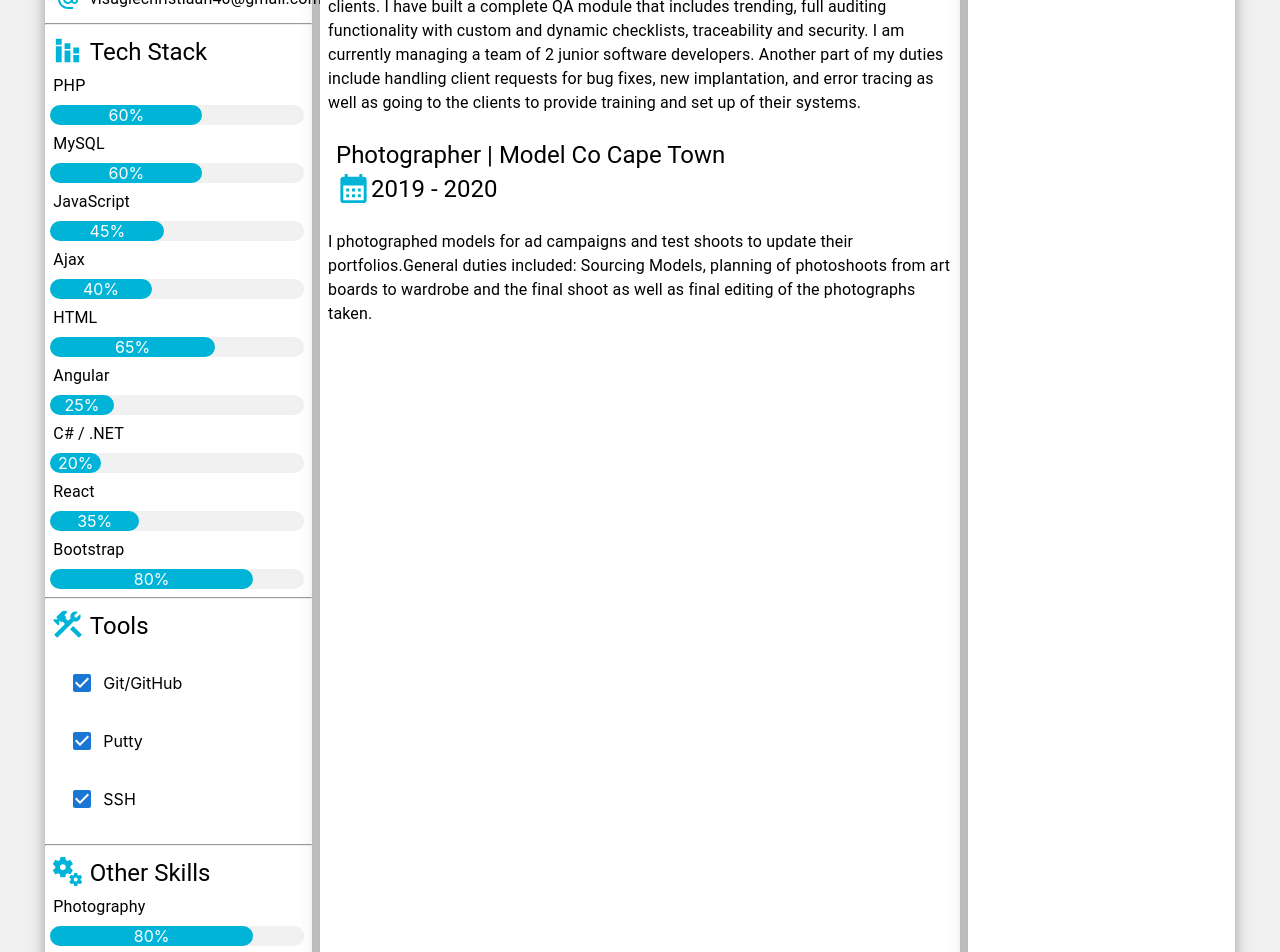
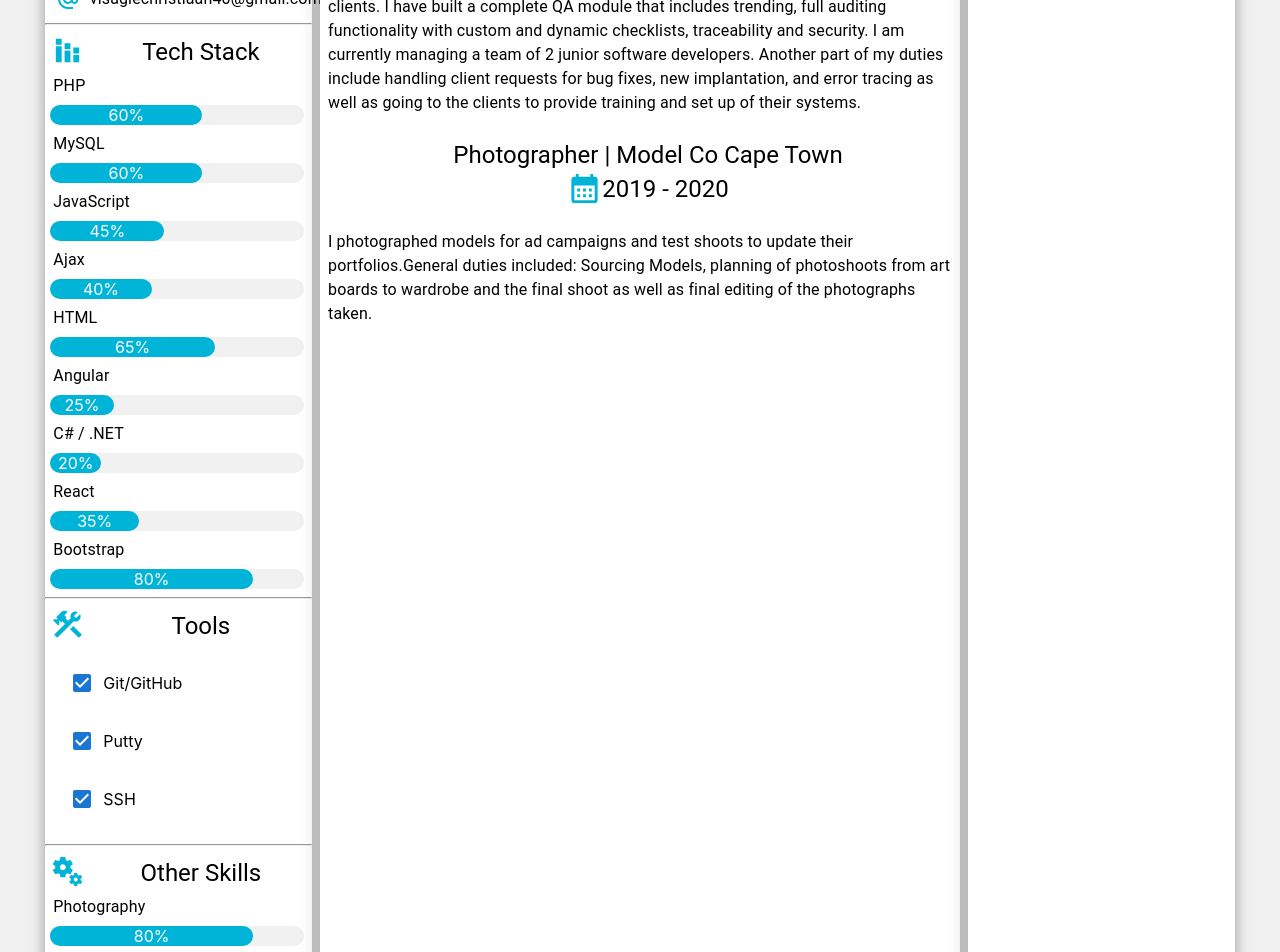
Before and after one commit to theoriginalvisagie/online-cv, a React (Create React App) app in the folder online-cv/: page / in a window 1280 px wide. Shown: the part 340-1292 px from the top of the page. Built offline with nearby package versions, Linux system fonts and the light colour scheme.

Commit message:
styling updates

```diff
--- a/online-cv/src/App.css
+++ b/online-cv/src/App.css
@@ -36,6 +36,12 @@ body {
   width: 350px;
 }
 
+.centerMe{
+  align-items: center;
+  justify-content: center;
+  display: flex;
+}
+
 @keyframes App-logo-spin {
   from {
     transform: rotate(0deg);
--- a/online-cv/src/App.js
+++ b/online-cv/src/App.js
@@ -121,18 +121,15 @@ function App() {
             xs={2}
           >
             <StackedBarChartIcon
+              className="centerMe"
               sx={{ color:'#00b4d8' }}
               fontSize='large'
-              alignItems="center"
-              display="flex"
             />
           </Grid>
           <Grid
             item
             xs={10}
-            alignItems="center"
-            justifyContent="start"
-            display="flex"
+            className="centerMe"
           >
             <Typography variant='h5'>Tech Stack</Typography>
           </Grid>
@@ -151,16 +148,13 @@ function App() {
             <ConstructionIcon
               sx={{ color:'#00b4d8' }}
               fontSize='large'
-              alignItems="center"
-              display="flex"
+              className="centerMe"
             />
           </Grid>
           <Grid
             item
             xs={10}
-            alignItems="center"
-            justifyContent="start"
-            display="flex"
+            className="centerMe"
           >
             <Typography variant='h5'>Tools</Typography>
           </Grid>
@@ -171,7 +165,7 @@ function App() {
               <ListItem
                 key={data.id}
               >
-                <Checkbox checked='checked'/>
+                <Checkbox checked={true}/>
                 {data.name}
               </ListItem>
             )
@@ -186,16 +180,13 @@ function App() {
             <MiscellaneousServicesIcon
               sx={{ color:'#00b4d8' }}
               fontSize='large'
-              alignItems="center"
-              display="flex"
+              className="centerMe"
             />
           </Grid>
           <Grid
             item
             xs={10}
-            alignItems="center"
-            justifyContent="start"
-            display="flex"
+            className="centerMe"
           >
             <Typography variant='h5'>Other Skills</Typography>
           </Grid>
@@ -217,8 +208,7 @@ function App() {
           >
             <WorkHistoryIcon
               sx={{ color:'#00b4d8', fontSize: 50 }}
-              alignItems="center"
-              display="flex"
+              className="centerMe"
             />
           </Grid>
           <Grid
--- a/online-cv/src/components/WorkExp.jsx
+++ b/online-cv/src/components/WorkExp.jsx
@@ -25,9 +25,7 @@ function WorkExperience(props){
                 <Grid
                     item
                     xs={12}
-                    alignItems="center"
-                    justifyContent="start"
-                    display="flex"
+                    className="centerMe"
                     ml={2}
                     mt={2}
                     mb={0}
@@ -42,9 +40,7 @@ function WorkExperience(props){
                 <Grid
                     item
                     xs={12}
-                    alignItems="center"
-                    justifyContent="start"
-                    display="flex"
+                    className="centerMe"
                     mt={0}
                     ml={2}
                     mb={2}
@@ -62,9 +58,7 @@ function WorkExperience(props){
                 <Grid
                     item
                     xs={12}
-                    alignItems="center"
-                    justifyContent="start"
-                    display="flex"
+                    className="centerMe"
                     m={1}
                 >
                     <Typography
```
